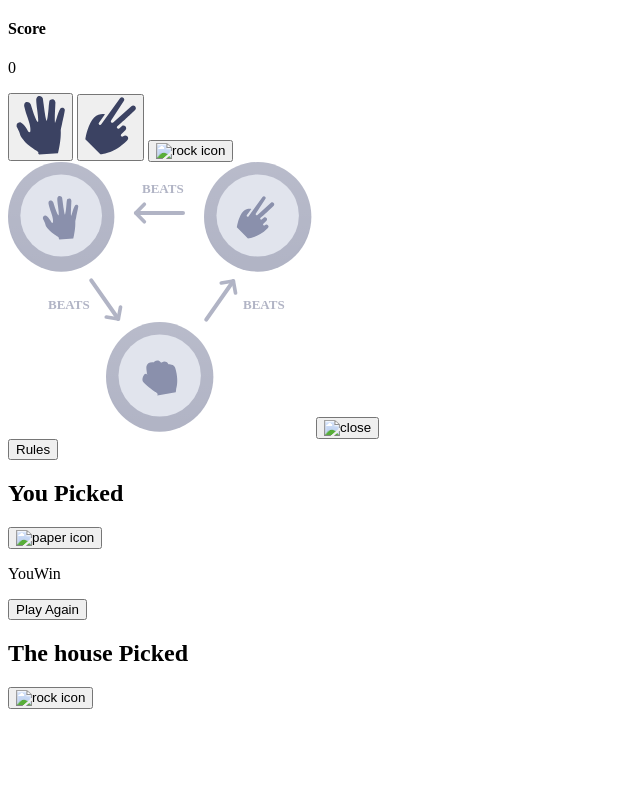
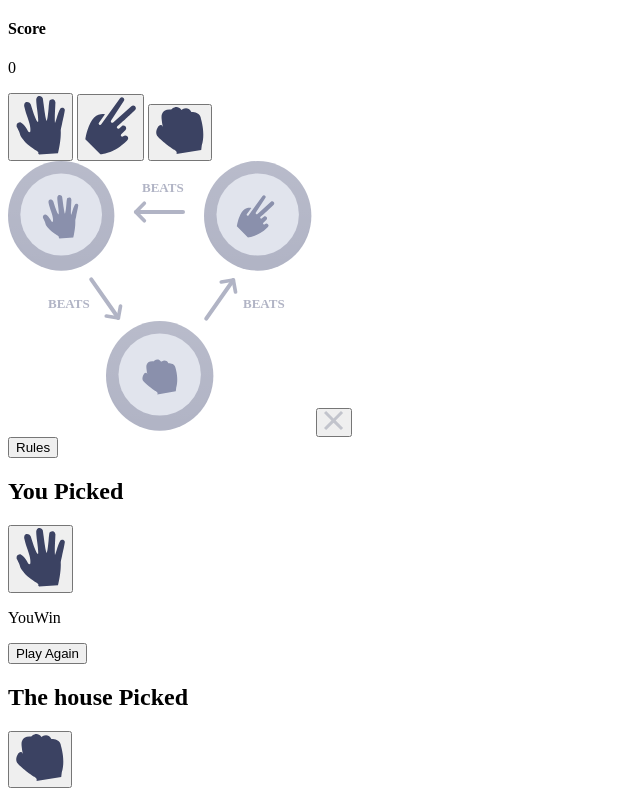
Before and after one commit to Nune-Anusha/rockPaperScissors, a plain HTML site: page index.html in a window 1280 px wide. Shown: the part 60-856 px from the top of the page, without its empty margins (0-640 px from the left). Before the commit the page ends 800 px from the top, so only its background shows below. Drawn offline with Linux system fonts and the light colour scheme; the site is published under a folder, as on GitHub Pages, so addresses that start at the root find nothing.

Commit message:
Update index.html

```diff
--- a/index.html
+++ b/index.html
@@ -7,8 +7,8 @@
   <link rel="icon" type="image/png" sizes="32x32" href="./images/favicon-32x32.png">
 
   <title>Rock, Paper, Scissors</title>
-  <link rel="stylesheet" href="/style.css">
-  <script src="/script.js" defer ></script>
+  <link rel="stylesheet" href="style.css">
+  <script src="script.js" defer ></script>
 
 </head>
 <body>
@@ -36,13 +36,13 @@
           </span>
       </button>
       <button class="btn-circle btn-rock pick" data-choice="rock">
-        <span class="wrapper"><img src="/images/icon-rock.svg" alt="rock icon">
+        <span class="wrapper"><img src="./images/icon-rock.svg" alt="rock icon">
         </span>
       </button>
     </main>
     <div class="rules-modal" id="modal">
         <img src="./images/image-rules.svg" alt="rules" />
-        <button class="close"><img src="/images/icon-close.svg" alt="close"></button>
+        <button class="close"><img src="./images/icon-close.svg" alt="close"></button>
     </div>
 
     <button class="btn-rules" id="open"> Rules</button>
@@ -52,7 +52,7 @@
     <h2>You Picked</h2>
     <button class="btn-circle btn-paper" id="user_select">
       <span class="wrapper">
-        <img src="/images/icon-paper.svg" alt="paper icon">
+        <img src="./images/icon-paper.svg" alt="paper icon">
       </span>
     </button>
   </div>
@@ -64,7 +64,7 @@
     <h2>The house Picked</h2>
     <button  class="btn-circle btn-rock" id="computer_select">
       <span class="wrapper">
-        <img src="/images/icon-rock.svg" alt="rock icon">
+        <img src="./images/icon-rock.svg" alt="rock icon">
       </span></button>
   </div>
 </div>
```
